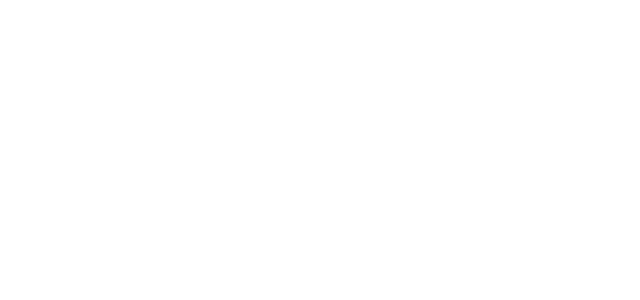
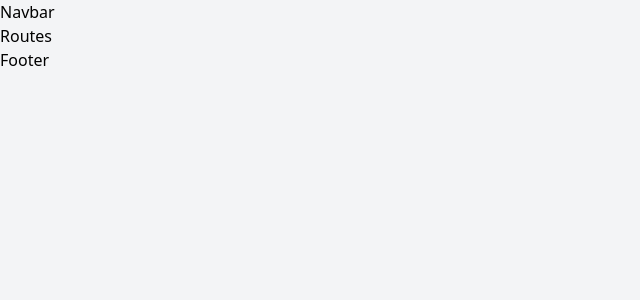
Before and after one commit to reza-talebii/google-clone, a React (Create React App) app: page / in a window 1280 px wide. Shown: the top 300 px of the page, without its empty margins (0-640 px from the left). Built offline with nearby package versions, Linux system fonts and the light colour scheme.

Commit message:
add components to app

```diff
--- a/src/App.js
+++ b/src/App.js
@@ -4,7 +4,15 @@
 const App = () => {
   const [darkMode, setDarkMode] = useState(false);
 
-  return <div className={darkMode ? "dark-mode" : ""}></div>;
+  return (
+    <div className={darkMode ? "dark-mode" : ""}>
+      <div className="bg-gray-100 dark:bg-gray-900 dark:text-gray-200 min-h-screen">
+        <Navbar />
+        <Routes />
+        <Footer />
+      </div>
+    </div>
+  );
 };
 
 export default App;
```
